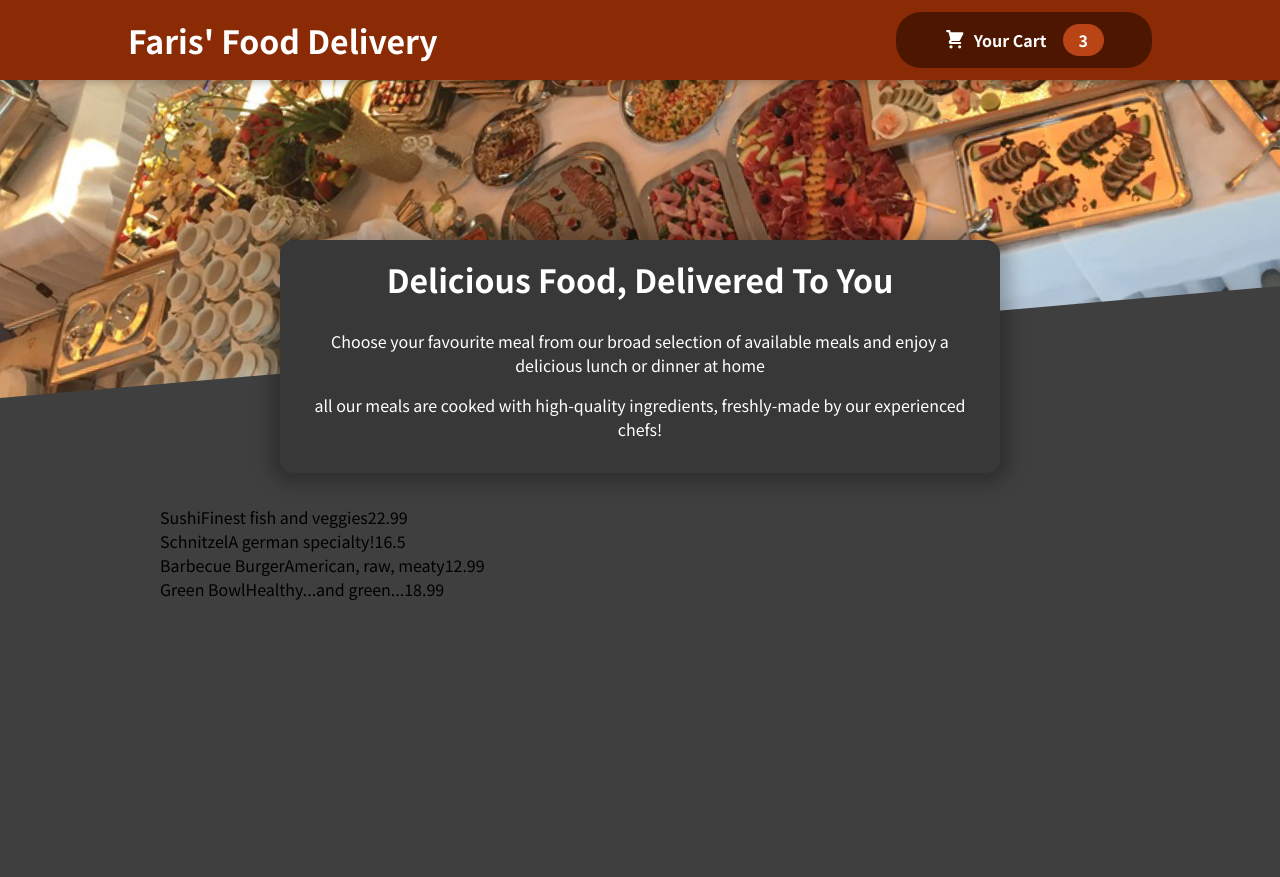
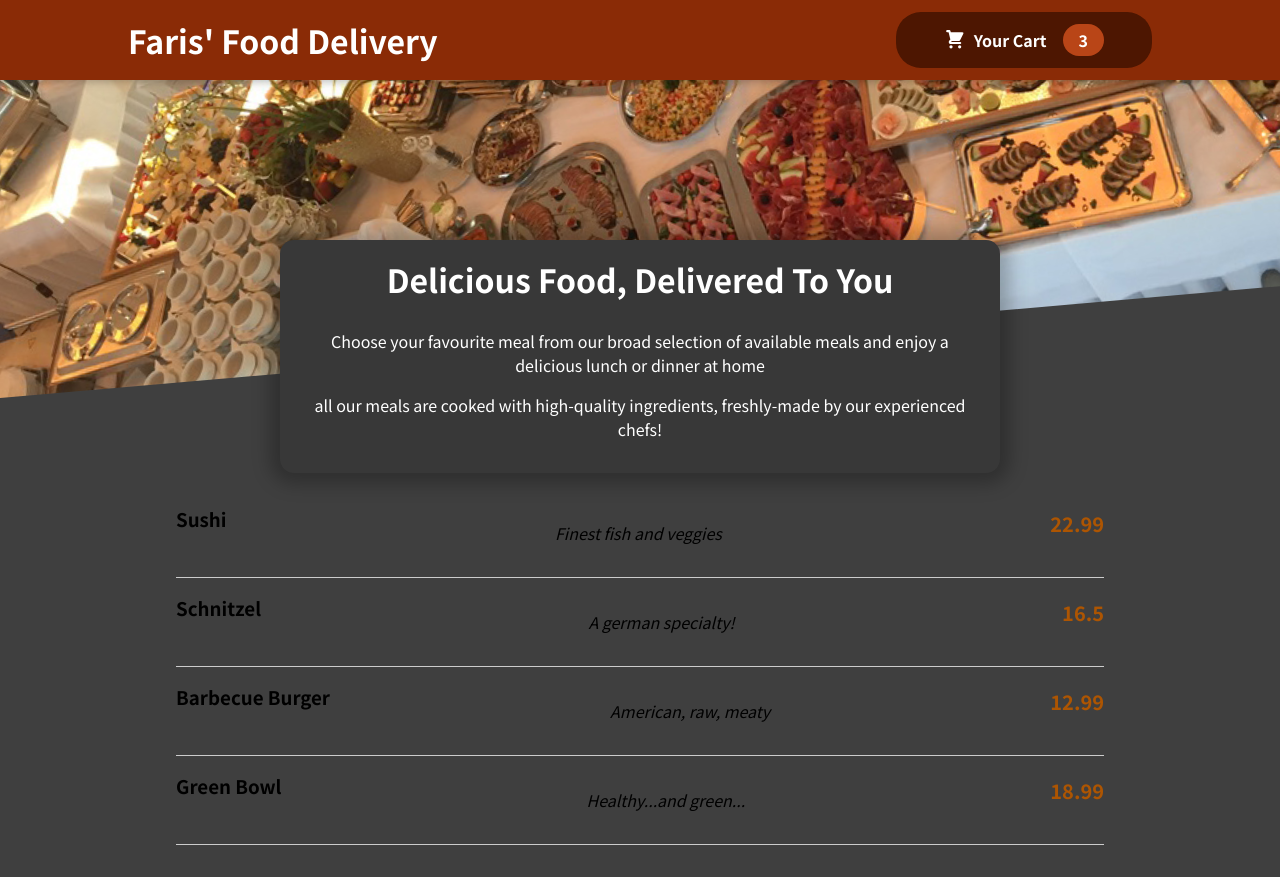
Before and after one commit to farischew/react-food-order-app, a React (Create React App) app: page / in a window 1280 px wide. Before the commit the page ends 800 px from the top, so only its background shows below. Built offline with nearby package versions, Linux system fonts and the light colour scheme.

Commit message:
Adds CSS formatting to MealItem

```diff
--- a/src/components/Meal/MealItem.js
+++ b/src/components/Meal/MealItem.js
@@ -1,9 +1,11 @@
+import classes from "./MealItem.module.css";
+
 const MealItem = (props) => {
   return (
-    <li>
-      {props.meal.name}
-      {props.meal.description}
-      {props.meal.price}
+    <li className={classes.meal}>
+      <h3>{props.meal.name}</h3>
+      <p className={classes.description}>{props.meal.description}</p>
+      <p className={classes.price}>{props.meal.price}</p>
     </li>
   );
 };
```
